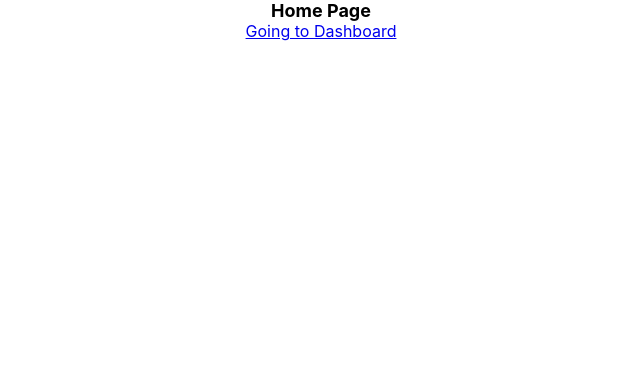
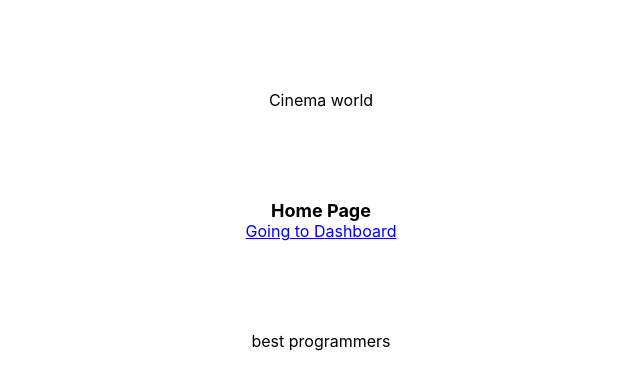
Before and after one commit to Sympho/cinema-world, a React (Create React App) app: page / in a window 1280 px wide. Shown: the top 390 px of the page, without its empty margins (319-959 px from the left). Built offline with nearby package versions, Linux system fonts and the light colour scheme.

Commit message:
was added Footer and Header on Main page

```diff
--- a/src/modules/home/Home.tsx
+++ b/src/modules/home/Home.tsx
@@ -1,14 +1,19 @@
 import { FC } from 'react';
 import { Link } from 'react-router-dom';
 
+import Header from '../../shared/components/Header';
+import Footer from '../../shared/components/Footer';
 import { Wrapper, Title } from './StyledComponents';
 
 const Home: FC = () => {
   return (
     <Wrapper>
+      <Header />
       <Title>Home Page</Title>
 
       <Link to="/dashboard">Going to Dashboard</Link>
+
+      <Footer />
     </Wrapper>
   );
 };
--- a/src/shared/components/Footer/Footer.tsx
+++ b/src/shared/components/Footer/Footer.tsx
@@ -3,7 +3,7 @@ import { Container, Wrapper } from './StyledComponents';
 const Footer = () => {
   return (
     <Wrapper>
-      <Container>Cinema world</Container>
+      <Container>best programmers</Container>
     </Wrapper>
   );
 };
```
